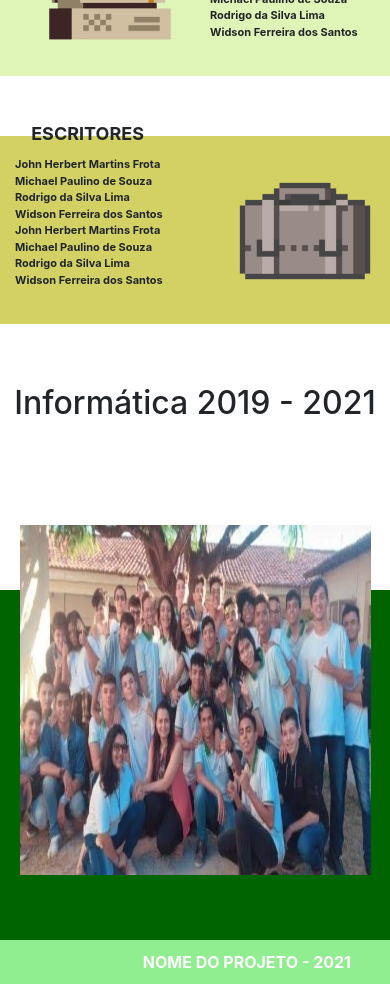
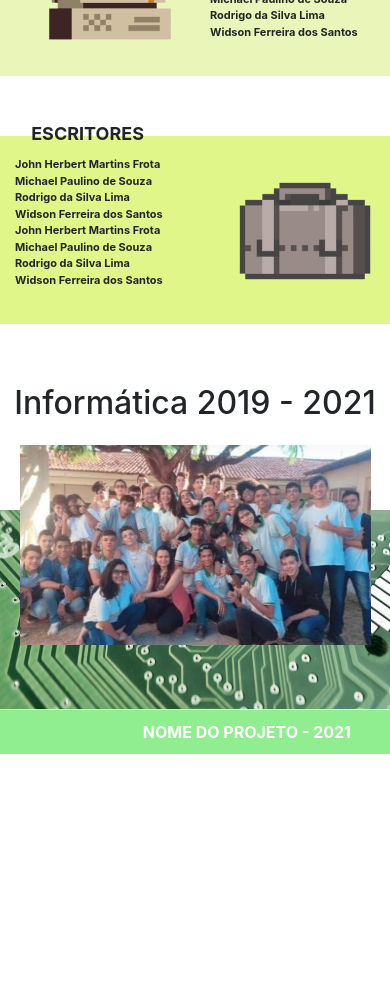
Before and after one commit to Isleyassis/ProjetoSocialOP, a Nuxt app: page / in a window 390 px wide. Shown: the part 2820-3804 px from the top of the page. After the commit the page ends 3574 px from the top, so only its background shows below. Built offline with nearby package versions, Linux system fonts and the light colour scheme.

Commit message:
:rocket: iniciando componente footer

```diff
--- a/components/authors/index.vue
+++ b/components/authors/index.vue
@@ -231,7 +231,7 @@ export default {
     }
 
     .main-authors__writers {
-        background-color: rgba(89, 187, 89, 0.685);
+        background-color: #CBD898;
         position: relative;
         padding: 20px 0;
         margin-bottom: 60px;
@@ -263,7 +263,7 @@ export default {
 
 
      .main-authors__developers {
-        background-color: rgba(205, 238, 144, 0.644);
+        background-color: #EAF6B9;
         position: relative;
         padding: 20px 0;
         margin-bottom: 60px;
@@ -295,7 +295,7 @@ export default {
 
 
     .main-authors__researchers {
-        background-color: rgb(211, 209, 100);
+        background-color: #E0F688;
         position: relative;
         padding: 20px 0;
         margin-bottom: 60px;
--- a/components/footerComponent/index.vue
+++ b/components/footerComponent/index.vue
@@ -5,6 +5,7 @@
         </div>
 
         <div class="main-footer__background">
+            <img src="background-hd.jpg" class="background-hd" alt="">
             <div class="main-footer__wrapper-img">
             <img src="Foto Rodapé.jpeg" alt="">
         </div>
@@ -23,6 +24,13 @@
         justify-content: center;
         align-items: center;
         margin-bottom: 160px;
+
+        @media(max-width: 700px) {
+            & {
+                margin-bottom: 80px;
+                font-size: 24px;
+            }
+        }
     }
 
     .main-footer__wrapper-img {
@@ -32,15 +40,25 @@
         top: -65px;
         left: 25%;
 
-        @media(max-width: 600px) {
+         @media(max-width: 1200px) {
+            width: 700px;
+            height: 450px;
+            top: -65px;
+            left: 18%;
+        }
+
+        @media(max-width: 992px) {
             width: 90%;
-            height: 100px;
+            height: 300px;
             top: -65px;
             left: 5%;
         }
 
-        @media(max-width: 992px) {
-            height: 350px;
+        @media(max-width: 600px) {
+            width: 90%;
+            height: 200px;
+            top: -65px;
+            left: 5%;
         }
 
 
@@ -51,16 +69,23 @@
     }
 
     .main-footer__background {
-        background-color: darkgreen;
         height: 500px;
         position: relative;
+
+        @media (max-width: 992px) {
+            height: 350px;
+        }
 
         @media (max-width: 600px) {
             height: 200px;
         }
 
-        @media (max-width: 992px) {
-            height: 350px;
+        .background-hd {
+            position: absolute;
+            width: 100%;
+            height: 100%;
+            top: 0;
+            left: 0;
         }
     }
 
```
Also changed, not shown: static/background-hd.jpg (added).
